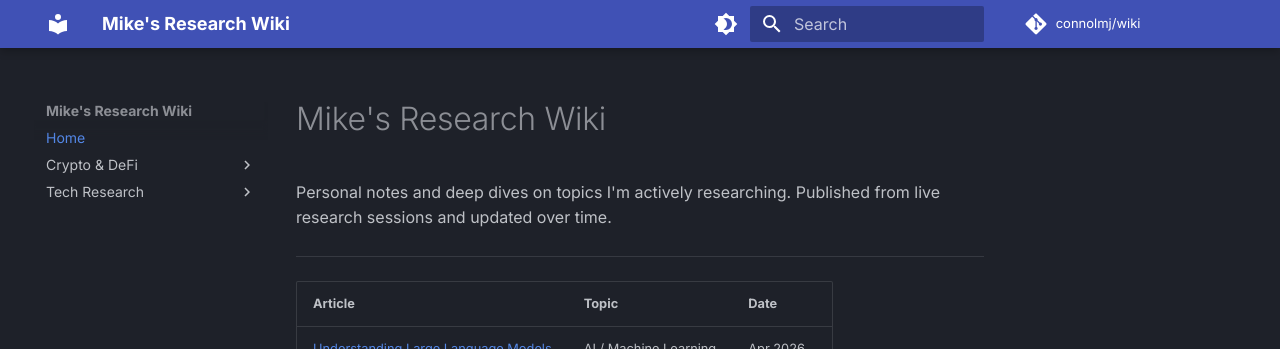
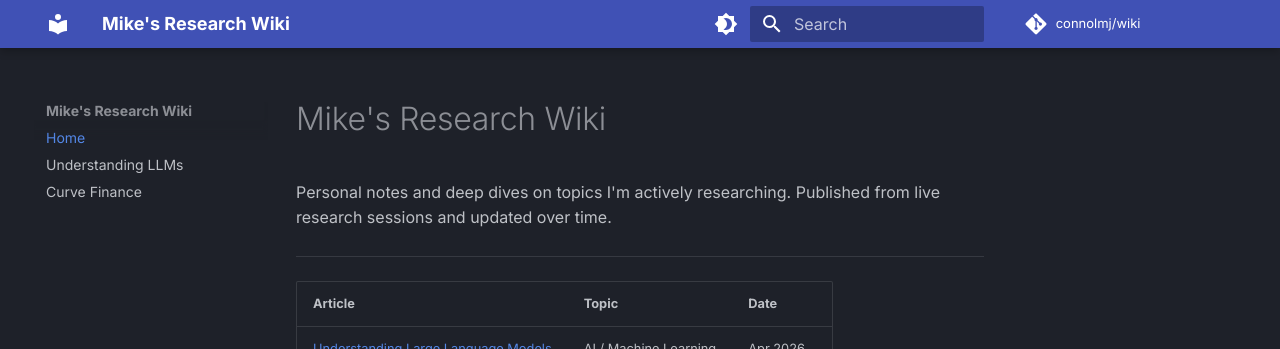
Before and after one commit to connolmj/wiki, an MkDocs documentation site: the page built from docs/index.md, in a window 1280 px wide. Shown: the top 349 px of the page. Built offline with MkDocs 1.6.1 and Material for MkDocs 9.7.7, drawn with Linux system fonts in a browser that asks for light colours; comment, search, counter and statistics services are not loaded.

Commit message:
Flatten nav — remove section folders, show all articles at top level

```diff
--- a/mkdocs.yml
+++ b/mkdocs.yml
@@ -59,11 +59,7 @@ extra:
 
 nav:
   - Home: index.md
-  - Crypto & DeFi:
-    - crypto-defi/index.md
-    - Curve Finance: crypto-defi/curve-finance.md
-  - Tech Research:
-    - tech-research/index.md
-    - Understanding LLMs: tech-research/llm-explainer.md
+  - Understanding LLMs: tech-research/llm-explainer.md
+  - Curve Finance: crypto-defi/curve-finance.md
 
 copyright: Copyright &copy; 2026 Mike Connolly
```
